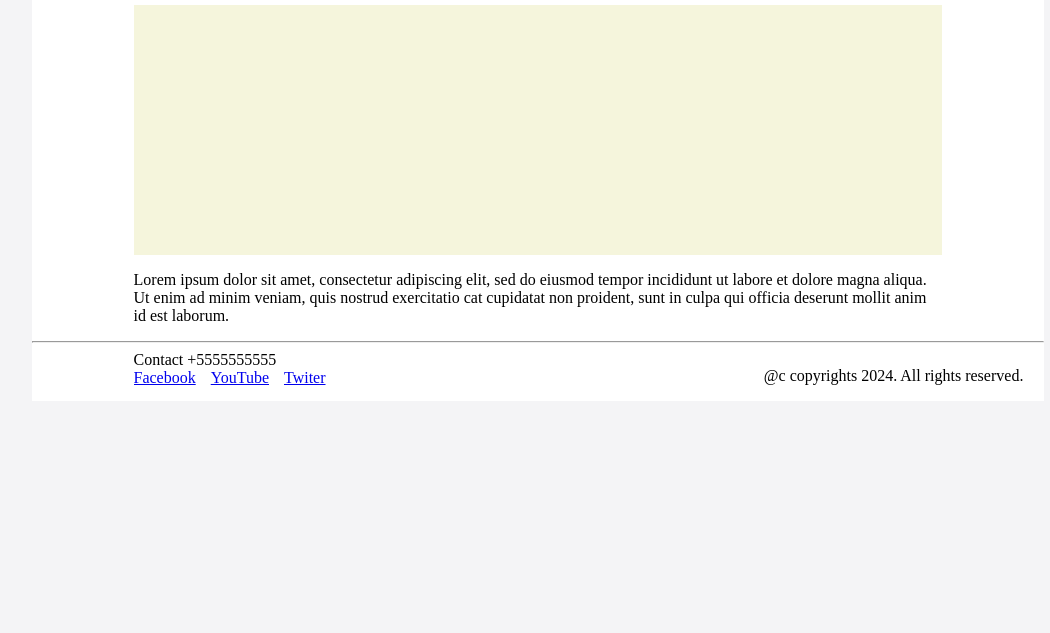
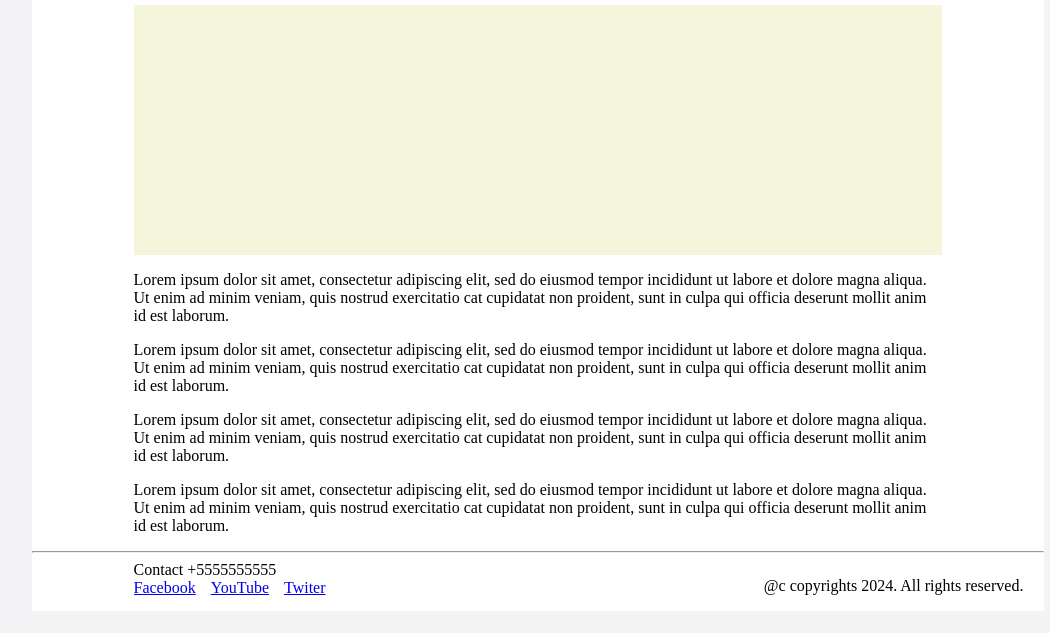
Before and after one commit to upretisujan/canva.github.io, a plain HTML site: page company.html in a window 1280 px wide. Shown: the part 63-696 px from the top of the page, without its empty margins (102-1152 px from the left). Drawn offline with Linux system fonts and the light colour scheme.

Commit message:
Text added

```diff
--- a/company.html
+++ b/company.html
@@ -31,6 +31,18 @@
                 <p>Lorem ipsum dolor sit amet, consectetur adipiscing elit, sed do eiusmod tempor incididunt ut labore et dolore magna aliqua. Ut enim ad minim veniam, quis nostrud exercitatio cat cupidatat non proident, sunt in culpa qui officia deserunt mollit anim id est laborum.</p>
             </div>
 
+            <div>
+
+                <p>Lorem ipsum dolor sit amet, consectetur adipiscing elit, sed do eiusmod tempor incididunt ut labore et dolore magna aliqua. Ut enim ad minim veniam, quis nostrud exercitatio cat cupidatat non proident, sunt in culpa qui officia deserunt mollit anim id est laborum.</p>
+            </div>
+            <div>
+
+                <p>Lorem ipsum dolor sit amet, consectetur adipiscing elit, sed do eiusmod tempor incididunt ut labore et dolore magna aliqua. Ut enim ad minim veniam, quis nostrud exercitatio cat cupidatat non proident, sunt in culpa qui officia deserunt mollit anim id est laborum.</p>
+            </div>
+            <div>
+
+                <p>Lorem ipsum dolor sit amet, consectetur adipiscing elit, sed do eiusmod tempor incididunt ut labore et dolore magna aliqua. Ut enim ad minim veniam, quis nostrud exercitatio cat cupidatat non proident, sunt in culpa qui officia deserunt mollit anim id est laborum.</p>
+            </div>
             </div>
             <hr class="spacer">
 
```
Also changed, not shown: about.html (+8 -0 lines), service.html (+8 -0 lines).
